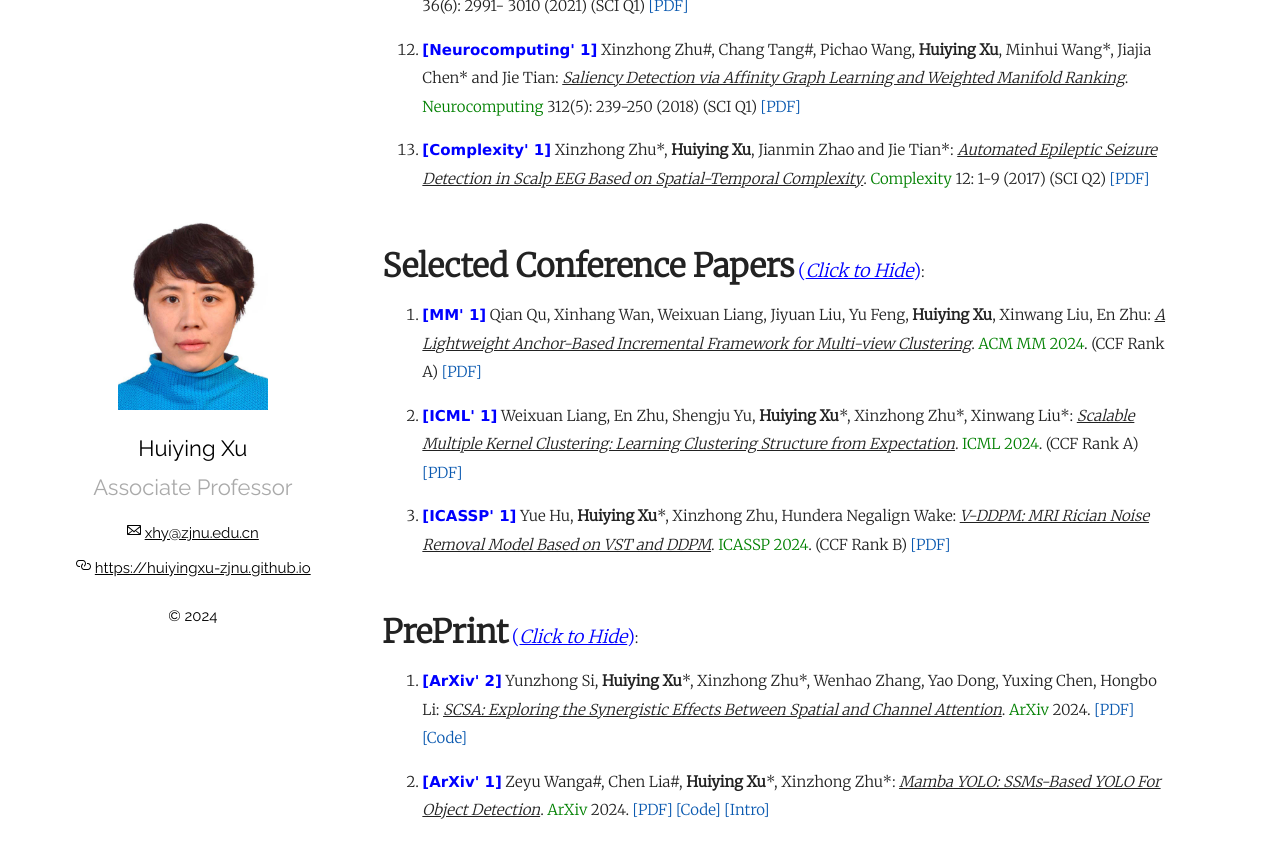
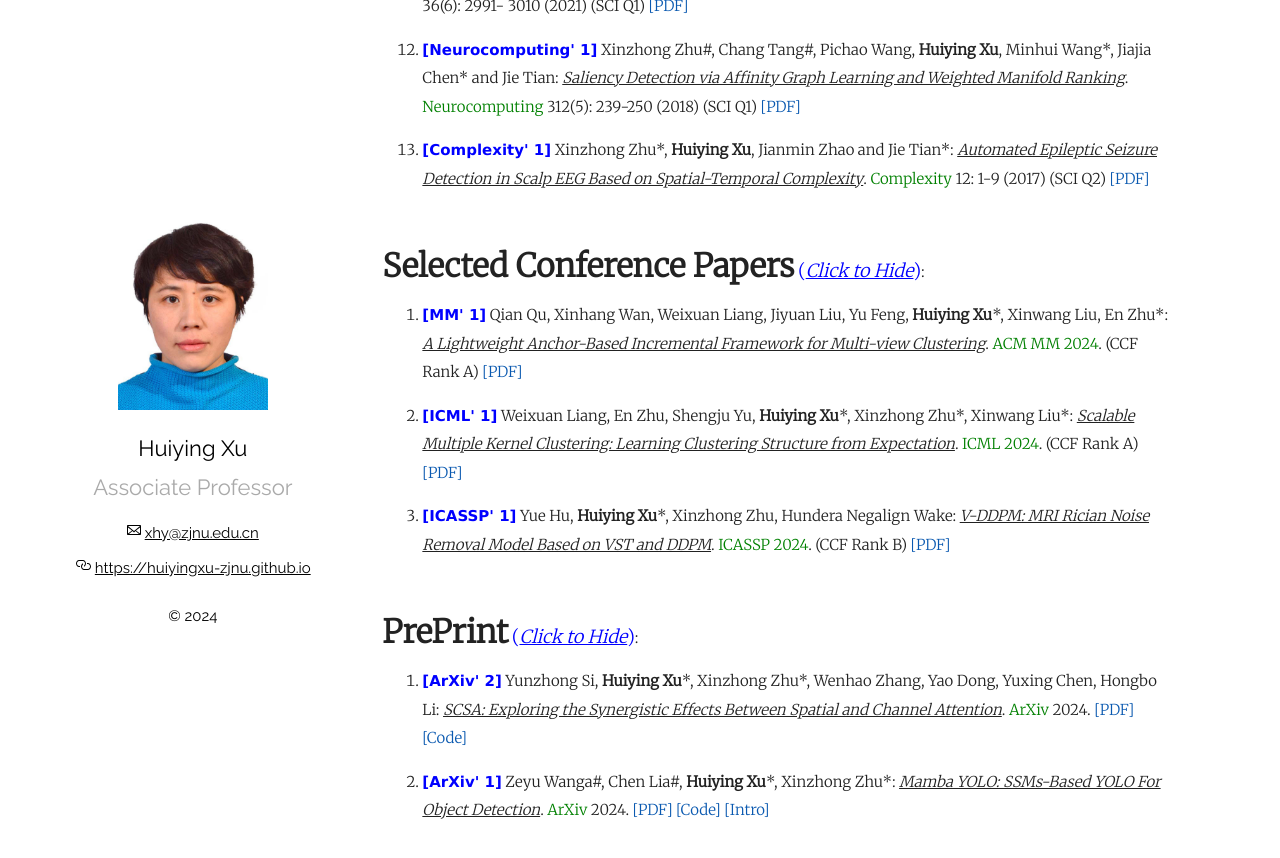
Before and after one commit to xinzhongzhu/huiyingxu-zj.github.io, a Jekyll site: the page built from index.md, in a window 1280 px wide and 900 px high, scrolled down 1502 px. Shown: the top 858 px of the window. Built offline with Jekyll 4.4.1, drawn with Linux system fonts in a browser that asks for light colours.

Commit message:
Update index.md

```diff
--- a/index.md
+++ b/index.md
@@ -77,7 +77,7 @@ Please drop me a message by email: <u>xhy@zjnu.edu.cn</u>
 
 
 
-<p style="margin-top: 8px;"><li><font face="verdana" color="blue"><b>[MM' 1]</b></font> Qian Qu, Xinhang Wan, Weixuan Liang, Jiyuan Liu, Yu Feng, <b>Huiying Xu</b>, Xinwang Liu, En Zhu: <i><u>A Lightweight Anchor-Based Incremental Framework for Multi-view Clustering</u></i>. <font color="green">ACM MM 2024</font>. (CCF Rank A) <a href = "https://huiyingxu-zjnu.github.io/document/ftp0574-qu-noAV.pdf">[PDF]</a>  </li></p>
+<p style="margin-top: 8px;"><li><font face="verdana" color="blue"><b>[MM' 1]</b></font> Qian Qu, Xinhang Wan, Weixuan Liang, Jiyuan Liu, Yu Feng, <b>Huiying Xu</b>*, Xinwang Liu, En Zhu*: <i><u>A Lightweight Anchor-Based Incremental Framework for Multi-view Clustering</u></i>. <font color="green">ACM MM 2024</font>. (CCF Rank A) <a href = "https://huiyingxu-zjnu.github.io/document/ftp0574-qu-noAV.pdf">[PDF]</a>  </li></p>
 
 <p style="margin-top: 8px;"><li><font face="verdana" color="blue"><b>[ICML' 1]</b></font> Weixuan Liang, En Zhu, Shengju Yu, <b>Huiying Xu</b>*, Xinzhong Zhu*, Xinwang Liu*: <i><u>Scalable Multiple Kernel Clustering: Learning Clustering Structure from Expectation</u></i>. <font color="green">ICML 2024</font>. (CCF Rank A) <a href = "https://huiyingxu-zjnu.github.io/document/813_scalable_multiple_kernel_clust.pdf">[PDF]</a>  </li></p>
 
```
